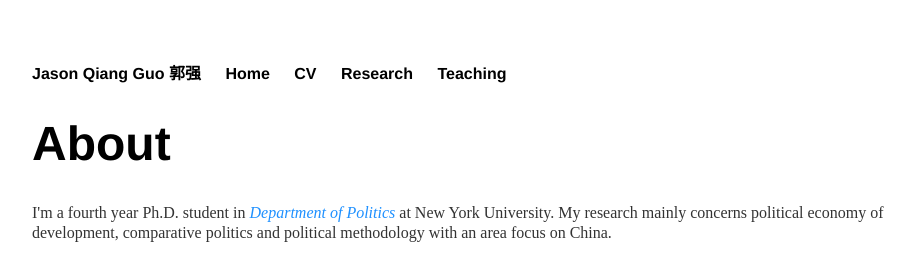
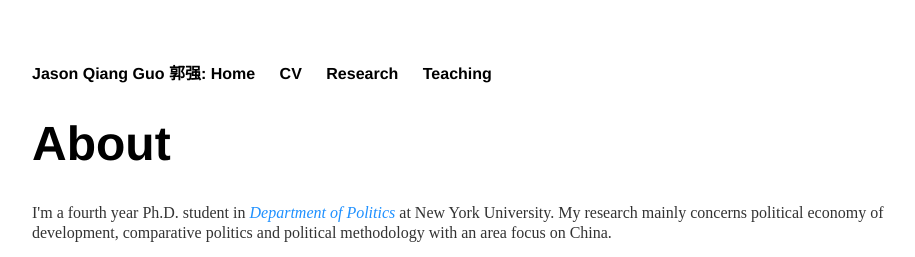
Before and after one commit to jasonqiangguo/jasonqiangguo.github.io, a Jekyll site: the page built from index.html, in a window 1280 px wide. Shown: the top 257 px of the page, without its empty margins (160-1075 px from the left). Built offline with Jekyll 4.4.1, drawn with Linux system fonts in a browser that asks for light colours.

Commit message:
homepage

```diff
--- a/_layouts/default.html
+++ b/_layouts/default.html
@@ -8,8 +8,7 @@
 		<body>
 			<nav>
 	    		<ul>
-				<li><a href="/">Jason Qiang Guo 郭强</a></li>
-	        		<li><a href="/">Home</a></li>
+				<li><a href="/">Jason Qiang Guo 郭强: Home</a></li>
 	        		<li><a href="/cv">CV</a></li>
 				<li><a href="/Research">Research</a></li>
 	        		<li><a href="/Teaching">Teaching</a></li>
```
